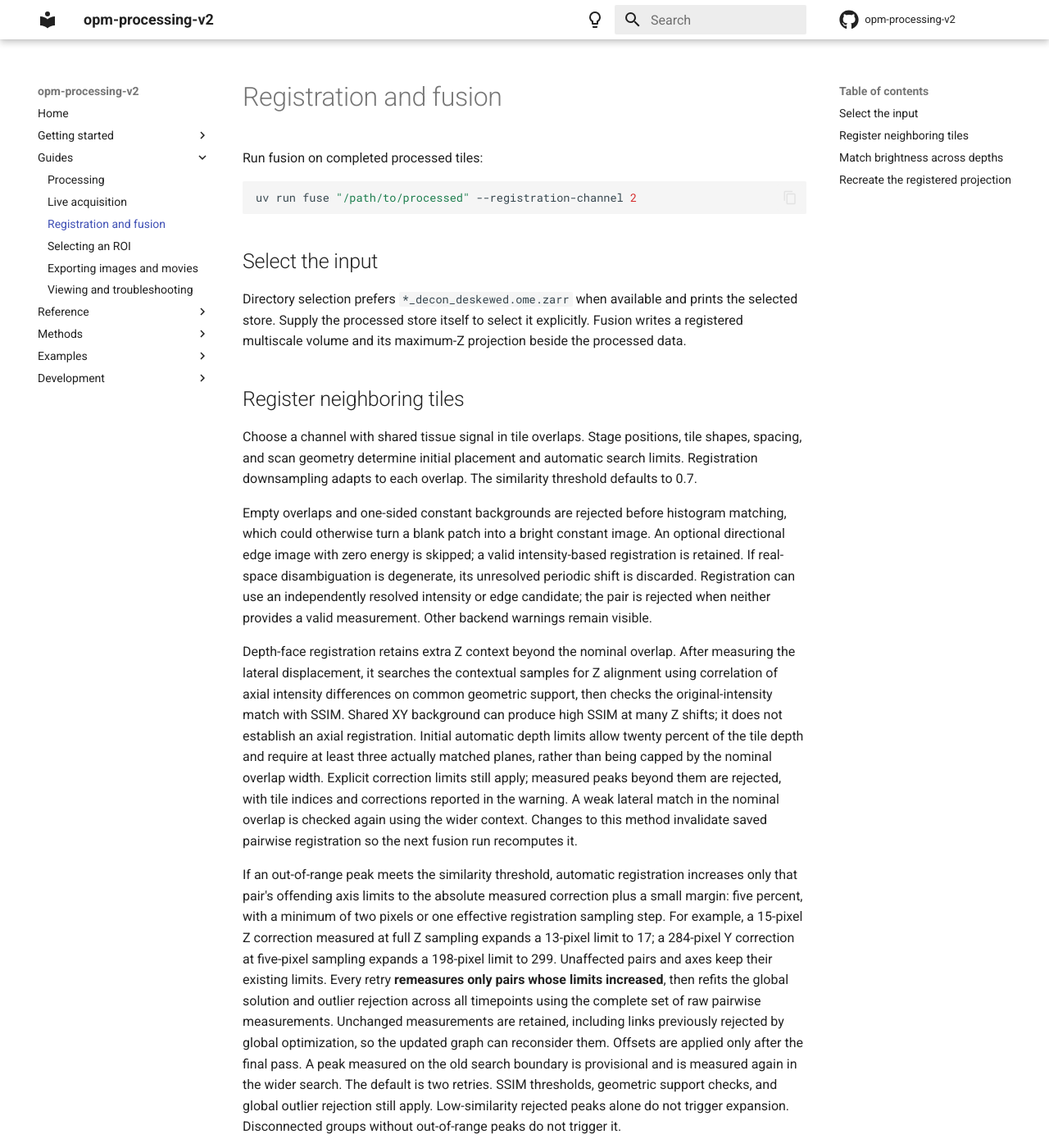
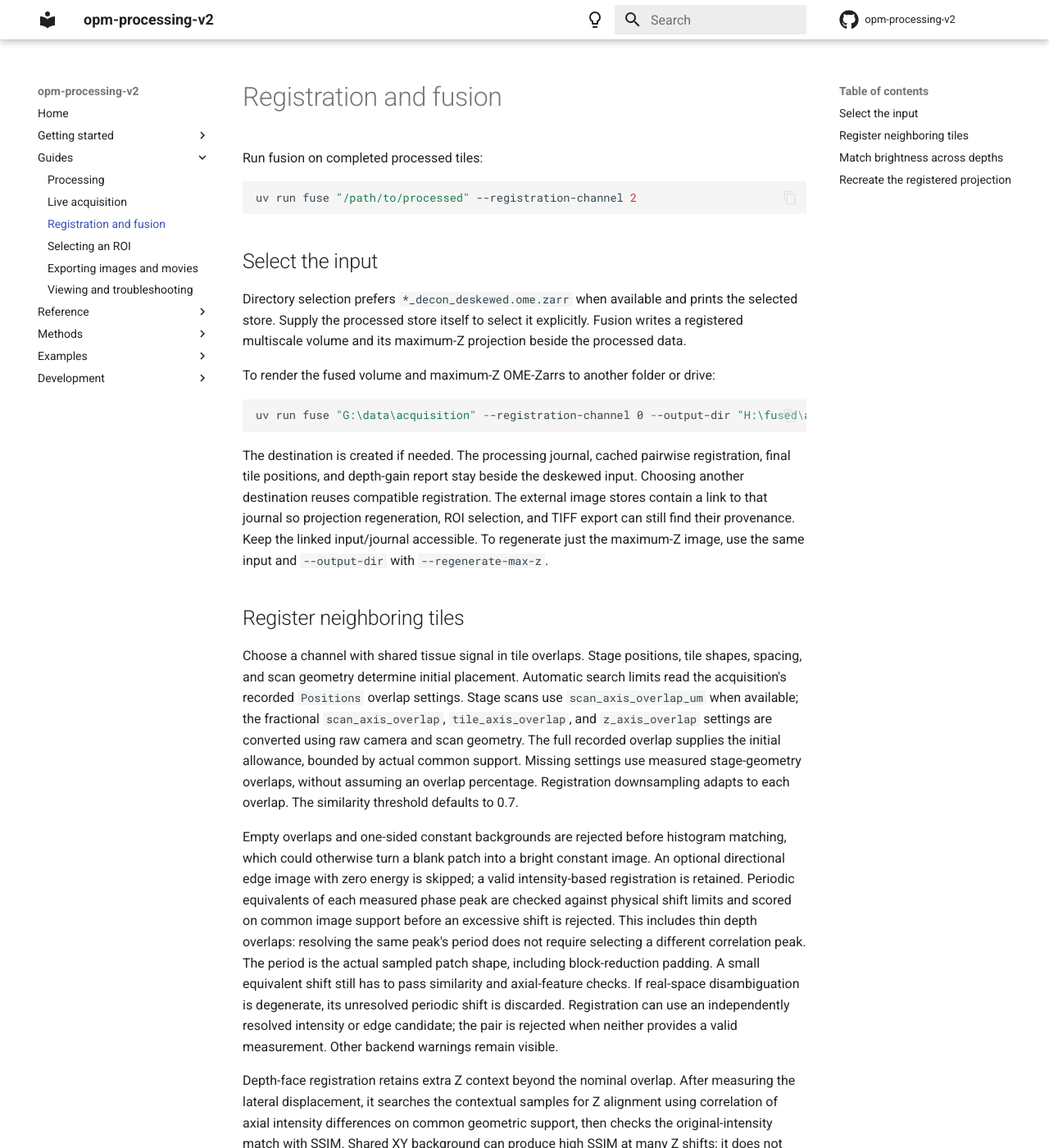
Before and after one commit to QI2lab/opm-processing-v2, an MkDocs documentation site: the page built from docs/guides/fusion.md, in a window 1280 px wide and 1400 px high. Shown: the whole window at 82% size. Built offline with MkDocs 1.6.1 and Material for MkDocs 9.7.7, drawn with Linux system fonts in a browser that asks for light colours; comment, search, counter and statistics services are not loaded; some of the changed text lies outside the part shown.

Commit message:
docs(fusion): explain overlap checks and external output folders

````diff
--- a/docs/guides/fusion.md
+++ b/docs/guides/fusion.md
@@ -13,17 +13,43 @@ prints the selected store. Supply the processed store itself to select it
 explicitly. Fusion writes a registered multiscale volume and its maximum-Z
 projection beside the processed data.
 
+To render the fused volume and maximum-Z OME-Zarrs to another folder or drive:
+
+```powershell
+uv run fuse "G:\data\acquisition" --registration-channel 0 --output-dir "H:\fused\acquisition"
+```
+
+The destination is created if needed. The processing journal, cached pairwise
+registration, final tile positions, and depth-gain report stay beside the
+deskewed input. Choosing another destination reuses compatible registration.
+The external image stores contain a link to that journal so projection
+regeneration, ROI selection, and TIFF export can still find their provenance.
+Keep the linked input/journal accessible. To regenerate just the maximum-Z
+image, use the same input and `--output-dir` with `--regenerate-max-z`.
+
 ## Register neighboring tiles
 
 Choose a channel with shared tissue signal in tile overlaps. Stage positions,
-tile shapes, spacing, and scan geometry determine initial placement and
-automatic search limits. Registration downsampling adapts to each overlap.
+tile shapes, spacing, and scan geometry determine initial placement.
+Automatic search limits read the acquisition's recorded `Positions` overlap
+settings. Stage scans use `scan_axis_overlap_um` when available; the
+fractional `scan_axis_overlap`, `tile_axis_overlap`, and `z_axis_overlap`
+settings are converted using raw camera and scan geometry. The full recorded
+overlap supplies the initial allowance, bounded by actual common support.
+Missing settings use measured stage-geometry overlaps, without assuming an
+overlap percentage. Registration downsampling adapts to each overlap.
 The similarity threshold defaults to 0.7.
 
 Empty overlaps and one-sided constant backgrounds are rejected before histogram
 matching, which could otherwise turn a blank patch into a bright constant image.
 An optional directional edge image with zero energy is skipped; a valid
 intensity-based registration is retained.
+Periodic equivalents of each measured phase peak are checked against physical
+shift limits and scored on common image support before an excessive shift is
+rejected. This includes thin depth overlaps: resolving the same peak's period
+does not require selecting a different correlation peak. The period is the
+actual sampled patch shape, including block-reduction padding. A small
+equivalent shift still has to pass similarity and axial-feature checks.
 If real-space disambiguation is degenerate, its unresolved periodic shift is
 discarded. Registration can use an independently resolved intensity or edge
 candidate; the pair is rejected when neither provides a valid measurement.
@@ -34,11 +60,15 @@ After measuring the lateral displacement, it searches the contextual samples
 for Z alignment using correlation of axial intensity differences on common
 geometric support, then checks the original-intensity match with SSIM.
 Shared XY background can produce high SSIM at many Z shifts; it does not
-establish an axial registration. Initial automatic depth limits allow twenty percent
-of the tile depth and require at least three actually matched planes, rather
+establish an axial registration. Initial automatic depth limits use the recorded
+depth overlap and require at least three actually matched planes, rather
 than being capped by the nominal overlap width.
 Explicit correction limits still apply; measured peaks beyond them are
-rejected, with tile indices and corrections reported in the warning. A weak
+rejected. Shift-limit warnings count only candidates meeting the SSIM threshold;
+low-similarity out-of-range candidates are reported separately and do not
+suggest expanding the search. The warning's largest ZYX values are maxima
+on each axis across the listed candidates and can come from different pairs.
+A weak
 lateral match in the nominal overlap is checked again using the wider context.
 Changes to this method invalidate saved pairwise registration so
 the next fusion run recomputes it.
````
Also changed, not shown: docs/methods/fusion.md (+16 -1 lines), docs/reference/cli/fuse.md (+5 -1 lines).
